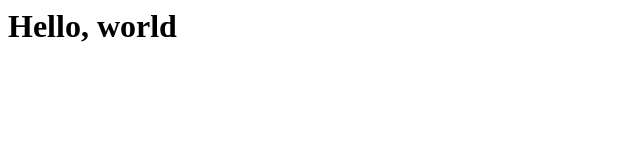
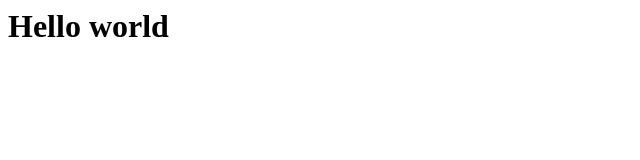
Before and after one commit to sciaroni/demoapp, a plain HTML site: page docker/index.html in a window 1280 px wide. Shown: the full height of the page, 0-640 px from the left. Drawn offline with Linux system fonts and the light colour scheme.

Commit message:
Remove obsolete comma

```diff
--- a/docker/index.html
+++ b/docker/index.html
@@ -3,6 +3,6 @@
 		<title>Test</title>
 	</head>
 	<body>
-		<h1>Hello, world</h1>
+		<h1>Hello world</h1>
 	</body>
 </html>
```
